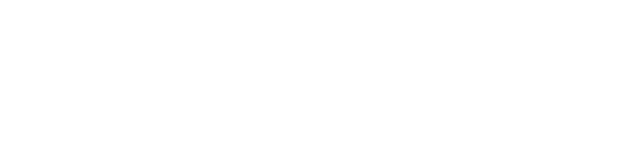
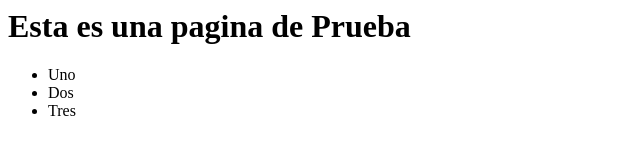
Before and after one commit to josteincaceres/pw_ejercicio, a plain HTML site: page index.html in a window 1280 px wide. Shown: the whole page, without its empty margins (0-640 px from the left). Drawn offline with Linux system fonts and the light colour scheme.

Commit message:
change index.html

```diff
--- a/index.html
+++ b/index.html
@@ -1,9 +1,13 @@
 <html>
     <head>
-
+        <title> Prueba</title>
     </head>
         <body>
-
-
+            <h1> Esta es una pagina de Prueba</h1>
+            <ul>
+                <li>Uno</li>
+                <li>Dos</li>
+                <li>Tres</li>
+            </ul>
         </body>
 </html>
```
